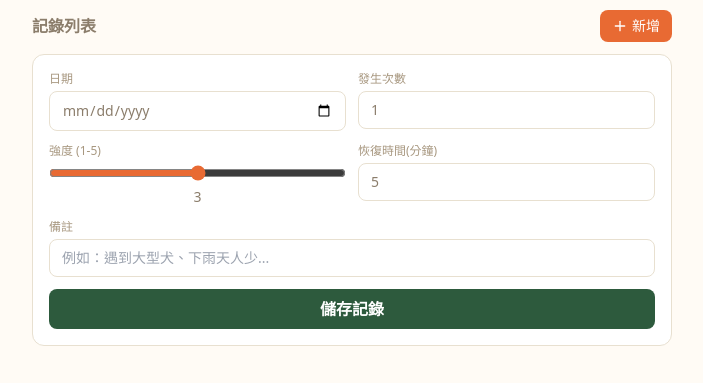
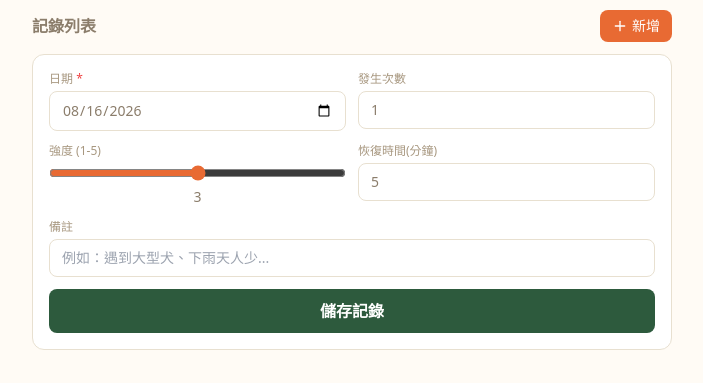
Before and after one commit to chouandony/dog-behavior-analyzer-2, a Next.js app: page /tracker in a window 1280 px wide. Both pictures are taken after a click on the button "新增". Shown: the part 261-644 px from the top of the page, without its empty margins (288-991 px from the left). Built offline with nearby package versions, Linux system fonts and the light colour scheme.

Commit message:
Fix tracker: auto-fill date and add validation error

```diff
--- a/app/tracker/page.tsx
+++ b/app/tracker/page.tsx
@@ -1,7 +1,7 @@
 'use client'
 
 import { useState, useEffect, useMemo } from 'react'
-import { Plus, Trash2 } from 'lucide-react'
+import { Plus, Trash2, AlertCircle } from 'lucide-react'
 import ProgressChart from '@/components/ProgressChart'
 
 interface Record {
@@ -13,14 +13,29 @@ interface Record {
   note: string
 }
 
+function getTodayString() {
+  const d = new Date()
+  const year = d.getFullYear()
+  const month = String(d.getMonth() + 1).padStart(2, '0')
+  const day = String(d.getDate()).padStart(2, '0')
+  return `${year}-${month}-${day}`
+}
+
 export default function TrackerPage() {
   const [records, setRecords] = useState<Record[]>([])
   const [showForm, setShowForm] = useState(false)
-  const [form, setForm] = useState({ date: '', count: 1, intensity: 3, recovery: 5, note: '' })
+  const [form, setForm] = useState({ date: getTodayString(), count: 1, intensity: 3, recovery: 5, note: '' })
+  const [error, setError] = useState('')
 
   useEffect(() => {
     const saved = localStorage.getItem('dog-behavior-tracker')
-    if (saved) setRecords(JSON.parse(saved))
+    if (saved) {
+      try {
+        setRecords(JSON.parse(saved))
+      } catch {
+        setRecords([])
+      }
+    }
   }, [])
 
   useEffect(() => {
@@ -28,7 +43,15 @@ export default function TrackerPage() {
   }, [records])
 
   const addRecord = () => {
-    if (!form.date) return
+    setError('')
+    if (!form.date) {
+      setError('請選擇日期')
+      return
+    }
+    if (form.count < 0) {
+      setError('發生次數不能為負數')
+      return
+    }
     const newRecord: Record = {
       id: Date.now().toString(),
       date: form.date,
@@ -38,8 +61,9 @@ export default function TrackerPage() {
       note: form.note,
     }
     setRecords(prev => [...prev, newRecord])
-    setForm({ date: '', count: 1, intensity: 3, recovery: 5, note: '' })
+    setForm({ date: getTodayString(), count: 1, intensity: 3, recovery: 5, note: '' })
     setShowForm(false)
+    setError('')
   }
 
   const deleteRecord = (id: string) => {
@@ -84,7 +108,7 @@ export default function TrackerPage() {
         <div className="flex items-center justify-between">
           <h2 className="font-bold text-earth-500">記錄列表</h2>
           <button
-            onClick={() => setShowForm(!showForm)}
+            onClick={() => { setShowForm(!showForm); setError('') }}
             className="flex items-center gap-1 text-sm bg-warm-500 hover:bg-warm-600 text-white px-3 py-1.5 rounded-lg transition-colors"
           >
             <Plus size={16} />
@@ -94,9 +118,15 @@ export default function TrackerPage() {
 
         {showForm && (
           <div className="bg-white rounded-xl border border-earth-200 p-4 space-y-3">
+            {error && (
+              <div className="flex items-center gap-2 text-sm text-red-600 bg-red-50 border border-red-200 rounded-lg px-3 py-2">
+                <AlertCircle size={16} />
+                {error}
+              </div>
+            )}
             <div className="grid grid-cols-2 gap-3">
               <div>
-                <label className="text-xs text-earth-400 block mb-1">日期</label>
+                <label className="text-xs text-earth-400 block mb-1">日期 <span className="text-red-500">*</span></label>
                 <input
                   type="date"
                   value={form.date}
@@ -151,7 +181,7 @@ export default function TrackerPage() {
             </div>
             <button
               onClick={addRecord}
-              className="w-full bg-forest-500 hover:bg-forest-600 text-white font-bold py-2 rounded-lg transition-colors"
+              className="w-full bg-forest-500 hover:bg-forest-600 text-white font-bold py-2.5 rounded-lg transition-colors"
             >
               儲存記錄
             </button>
@@ -162,14 +192,14 @@ export default function TrackerPage() {
           {records.length === 0 && <p className="text-sm text-earth-400 text-center py-8">尚無記錄</p>}
           {[...records].sort((a, b) => new Date(b.date).getTime() - new Date(a.date).getTime()).map(r => (
             <div key={r.id} className="bg-white rounded-xl border border-earth-200 p-3 flex items-center justify-between">
-              <div>
+              <div className="min-w-0">
                 <p className="text-sm font-medium text-earth-500">{r.date}</p>
-                <p className="text-xs text-earth-400">
+                <p className="text-xs text-earth-400 truncate">
                   次數: {r.count} | 強度: {r.intensity} | 恢復: {r.recovery}分
                   {r.note && ` | ${r.note}`}
                 </p>
               </div>
-              <button onClick={() => deleteRecord(r.id)} className="p-2 text-earth-300 hover:text-red-500 transition-colors">
+              <button onClick={() => deleteRecord(r.id)} className="p-2 text-earth-300 hover:text-red-500 transition-colors shrink-0">
                 <Trash2 size={16} />
               </button>
             </div>
```
